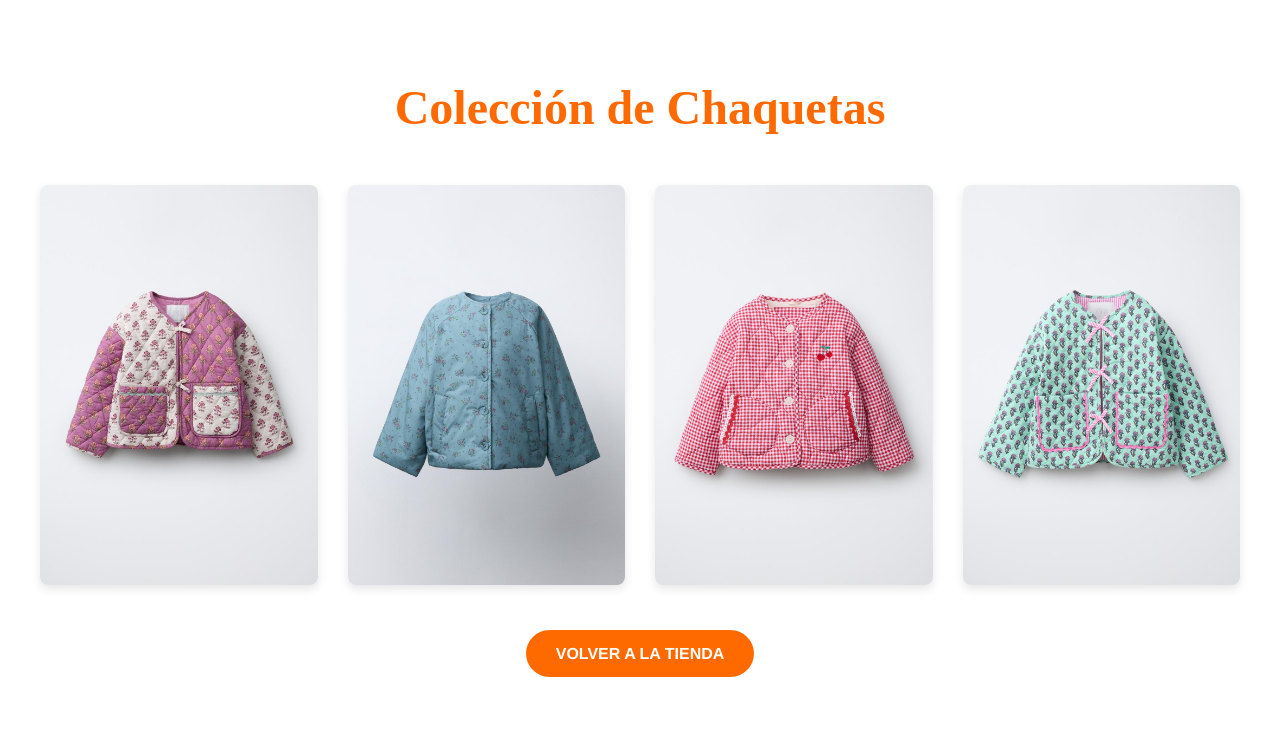
After one commit to valesitajim/Psicopato-WebPage, a Python web app: template templates/chaquetas_niña.html in a window 1280 px wide. The commit adds this page. Shown: the top 742 px of the page. Run offline with Jinja, Linux system fonts and the light colour scheme; the template is opened without the code that fills it, so the values that code supplies are empty.

Commit message:
se agrega pagina chaquetas niña

```diff
--- a/styles/css/main.css
+++ b/styles/css/main.css
@@ -1,4 +1,7 @@
 @charset "UTF-8";
+/* 1. Abstracts (Variables y Mixins primero) */
+/* --- _variables.scss --- */
+/* 2. Base (El reseteo) */
 /* --- RESETEO BÁSICO --- */
 * {
   margin: 0;
@@ -11,6 +14,7 @@ html {
 }
 
 /* 3. Layout (Estructura general) */
+/* 1. Abstracts (Variables y Mixins primero) */
 .header {
   display: flex;
   flex-direction: column;
@@ -59,7 +63,8 @@ html {
 .header__logo {
   height: 90px;
   width: auto;
-  object-fit: contain;
+  -o-object-fit: contain;
+     object-fit: contain;
   z-index: 10;
 }
 @media (max-width: 900px) {
@@ -222,6 +227,7 @@ footer {
 }
 
 /* 4. Pages (El contenido de la página de inicio) */
+/* 1. Abstracts (Variables y Mixins primero) */
 .hero {
   position: relative;
   width: 100%;
@@ -266,6 +272,7 @@ footer {
   color: #ff6a00;
 }
 
+/* 1. Abstracts (Variables y Mixins primero) */
 .benefits {
   display: flex;
   justify-content: space-between;
@@ -311,6 +318,7 @@ footer {
   background-color: #ffb669;
 }
 
+/* 1. Abstracts (Variables y Mixins primero) */
 .category {
   display: flex;
   width: 100%;
@@ -318,6 +326,12 @@ footer {
   gap: 50px;
   background-color: #ffffff;
   align-items: stretch;
+  /* Quitamos el subrayado feo por defecto de los links azules */
+}
+.category .category__link {
+  text-decoration: none;
+  color: inherit; /* Hereda el gris o naranja del category__item */
+  display: block; /* Hace que toda el área sea "clickeable", no solo las letras */
 }
 @media (max-width: 900px) {
   .category {
@@ -346,8 +360,10 @@ footer {
   left: 0;
   width: 100%;
   height: 100%;
-  object-fit: contain;
-  object-position: center;
+  -o-object-fit: contain;
+     object-fit: contain;
+  -o-object-position: center;
+     object-position: center;
   border-radius: 4px;
 }
 .category__content {
@@ -408,4 +424,46 @@ footer {
 .category__item:hover {
   color: #ff6a00;
   text-decoration: underline;
+}
+
+.products-page {
+  padding: 80px 20px;
+  text-align: center;
+  background-color: #ffffff;
+}
+.products-page__title {
+  font-family: "Playfair Display", serif;
+  font-size: 3rem;
+  color: #ff6a00; /* Tu naranja de marca */
+  margin-bottom: 50px;
+}
+.products-page__grid {
+  display: grid;
+  /* Magia pura: crea columnas automáticas que se adaptan a móviles y PC solas */
+  grid-template-columns: repeat(auto-fit, minmax(250px, 1fr));
+  gap: 30px;
+  max-width: 1200px;
+  margin: 0 auto 60px auto;
+}
+.products-page__img {
+  width: 100%;
+  height: 400px;
+  -o-object-fit: cover;
+     object-fit: cover; /* Para que todas las fotos midan igual sin deformarse */
+  border-radius: 8px;
+  box-shadow: 0 4px 10px rgba(0, 0, 0, 0.1);
+  transition: transform 0.3s ease;
+}
+.products-page__img:hover {
+  transform: scale(1.05); /* Efecto zoom elegante al pasar el ratón */
+}
+.products-page__btn {
+  background-color: #ff6a00;
+  color: white;
+  text-decoration: none;
+  padding: 15px 30px;
+  border-radius: 30px;
+  font-weight: bold;
+  text-transform: uppercase;
+  font-family: "Helvetica Neue", Arial, sans-serif;
 }/*# sourceMappingURL=main.css.map */
--- a/styles/scss/main.scss
+++ b/styles/scss/main.scss
@@ -12,3 +12,4 @@
 @use 'pages/hero';
 @use 'pages/benefits';
 @use 'pages/categorias';
+@use 'pages/products';
--- a/styles/scss/pages/_categorias.scss
+++ b/styles/scss/pages/_categorias.scss
@@ -7,6 +7,13 @@
     gap: 50px;
     background-color: $color-fondo;
     align-items: stretch;
+
+    /* Quitamos el subrayado feo por defecto de los links azules */
+    .category__link {
+    text-decoration: none;
+    color: inherit; /* Hereda el gris o naranja del category__item */
+    display: block; /* Hace que toda el área sea "clickeable", no solo las letras */
+    }
 
     @media (max-width: 900px) {
         flex-direction: column;
--- /dev/null
+++ b/styles/scss/pages/_products.scss
@@ -0,0 +1,45 @@
+.products-page {
+    padding: 80px 20px;
+    text-align: center;
+    background-color: #ffffff;
+
+    &__title {
+        font-family: 'Playfair Display', serif;
+        font-size: 3rem;
+        color: #ff6a00; /* Tu naranja de marca */
+        margin-bottom: 50px;
+    }
+
+    &__grid {
+        display: grid;
+        /* Magia pura: crea columnas automáticas que se adaptan a móviles y PC solas */
+        grid-template-columns: repeat(auto-fit, minmax(250px, 1fr));
+        gap: 30px;
+        max-width: 1200px;
+        margin: 0 auto 60px auto;
+    }
+
+    &__img {
+        width: 100%;
+        height: 400px;
+        object-fit: cover; /* Para que todas las fotos midan igual sin deformarse */
+        border-radius: 8px;
+        box-shadow: 0 4px 10px rgba(0,0,0,0.1);
+        transition: transform 0.3s ease;
+
+        &:hover {
+            transform: scale(1.05); /* Efecto zoom elegante al pasar el ratón */
+        }
+    }
+
+    &__btn {
+        background-color: #ff6a00;
+        color: white;
+        text-decoration: none;
+        padding: 15px 30px;
+        border-radius: 30px;
+        font-weight: bold;
+        text-transform: uppercase;
+        font-family: 'Helvetica Neue', Arial, sans-serif;
+    }
+}
--- /dev/null
+++ b/templates/chaquetas_niña.html
@@ -0,0 +1,28 @@
+<!DOCTYPE html>
+<html lang="es">
+<head>
+    <meta charset="UTF-8">
+    <meta name="viewport" content="width=device-width, initial-scale=1.0">
+    <link rel="icon" href="../img/favicon.png" type="image/x-icon"> <!--icono de la página-->
+    <title>Chaquetas - Tienda de Patos</title>
+    <link rel="stylesheet" href="../styles/css/main.css">
+</head>
+<body>
+
+    <main class="products-page">
+        <h1 class="products-page__title">Colección de Chaquetas</h1>
+
+        <div class="products-page__grid">
+            <img src="../img/chaqueta_niña_1.png" alt="Chaqueta acolchada patchwork" class="products-page__img">
+            <img src="../img/chaqueta_niña_2.png" alt="Chaqueta estampado flores" class="products-page__img">
+            <img src="../img/chaqueta_niña_3.png" alt="Chaqueta acolchada cuadro vichy" class="products-page__img">
+            <img src="../img/chaqueta_niña_4.png" alt="Chaqueta acolchada flores lazos" class="products-page__img">
+        </div>
+
+        <div class="products-page__back">
+            <a href="index.html" class="products-page__btn">Volver a la tienda</a>
+        </div>
+    </main>
+
+    </body>
+</html>
```
Also changed, not shown: app.py (deleted, +0 -11 lines), templates/index.html (renamed from index.html, +27 -11 lines), img/chaqueta_niña_1.png (added), img/chaqueta_niña_2.png (added), img/chaqueta_niña_3.png (added), img/chaqueta_niña_4.png (added), 1 other file.
